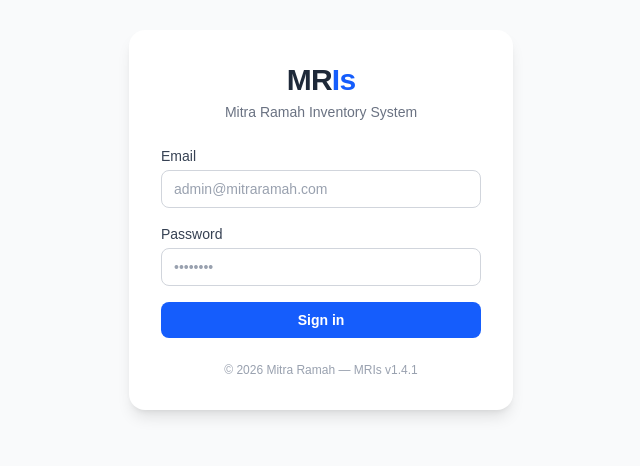
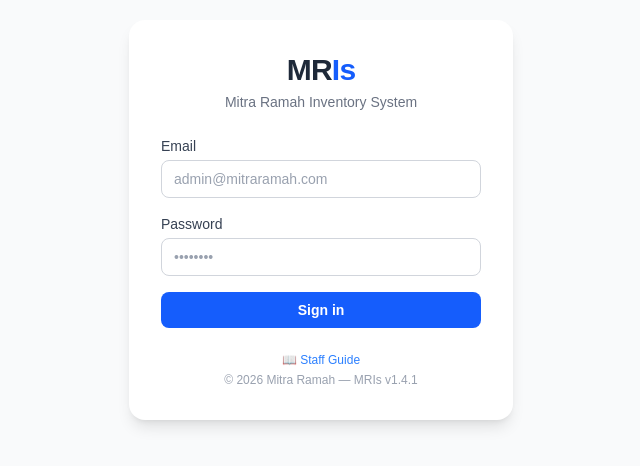
Before and after one commit to godhellios/Store-System-Project, a Next.js app: page /login in a window 1280 px wide. Shown: the part 180-646 px from the top of the page, without its empty margins (319-959 px from the left). Built offline with nearby package versions, Linux system fonts and the light colour scheme; no server answers.

Commit message:
feat: add Staff Guide link to login page and sidebar nav

```diff
--- a/src/app/(auth)/login/page.tsx
+++ b/src/app/(auth)/login/page.tsx
@@ -112,9 +112,19 @@ export default function LoginPage() {
           </button>
         </form>
 
-        <p className="text-center text-xs text-gray-400">
-          {t("login.footer", "© 2026 Mitra Ramah — MRIs v1.4.3")}
-        </p>
+        <div className="text-center space-y-1">
+          <a
+            href="/staff-guide.html"
+            target="_blank"
+            rel="noopener noreferrer"
+            className="block text-xs text-blue-500 hover:text-blue-700 hover:underline"
+          >
+            📖 Staff Guide
+          </a>
+          <p className="text-xs text-gray-400">
+            {t("login.footer", "© 2026 Mitra Ramah — MRIs v1.4.3")}
+          </p>
+        </div>
       </div>
     </div>
   );
--- a/src/components/sidebar.tsx
+++ b/src/components/sidebar.tsx
@@ -158,6 +158,20 @@ export function Sidebar({ onClose }: { onClose?: () => void }) {
             </div>
           ))}
 
+        {/* Staff Guide — visible to all roles */}
+        <div className="px-4 pt-3.5 pb-1 text-[10px] uppercase tracking-widest text-slate-500 dark:text-slate-300 font-semibold">
+          Help
+        </div>
+        <a
+          href="/staff-guide.html"
+          target="_blank"
+          rel="noopener noreferrer"
+          className="flex items-center gap-2.5 py-2.5 border-l-[3px] border-transparent text-[13px] pl-4 hover:bg-slate-900 dark:hover:bg-slate-800 hover:text-slate-200 transition-colors"
+        >
+          <span>📖</span>
+          Staff Guide
+        </a>
+
         {/* Extra bottom padding so last item clears the mobile browser bar */}
         <div className="h-4" />
       </nav>
```
